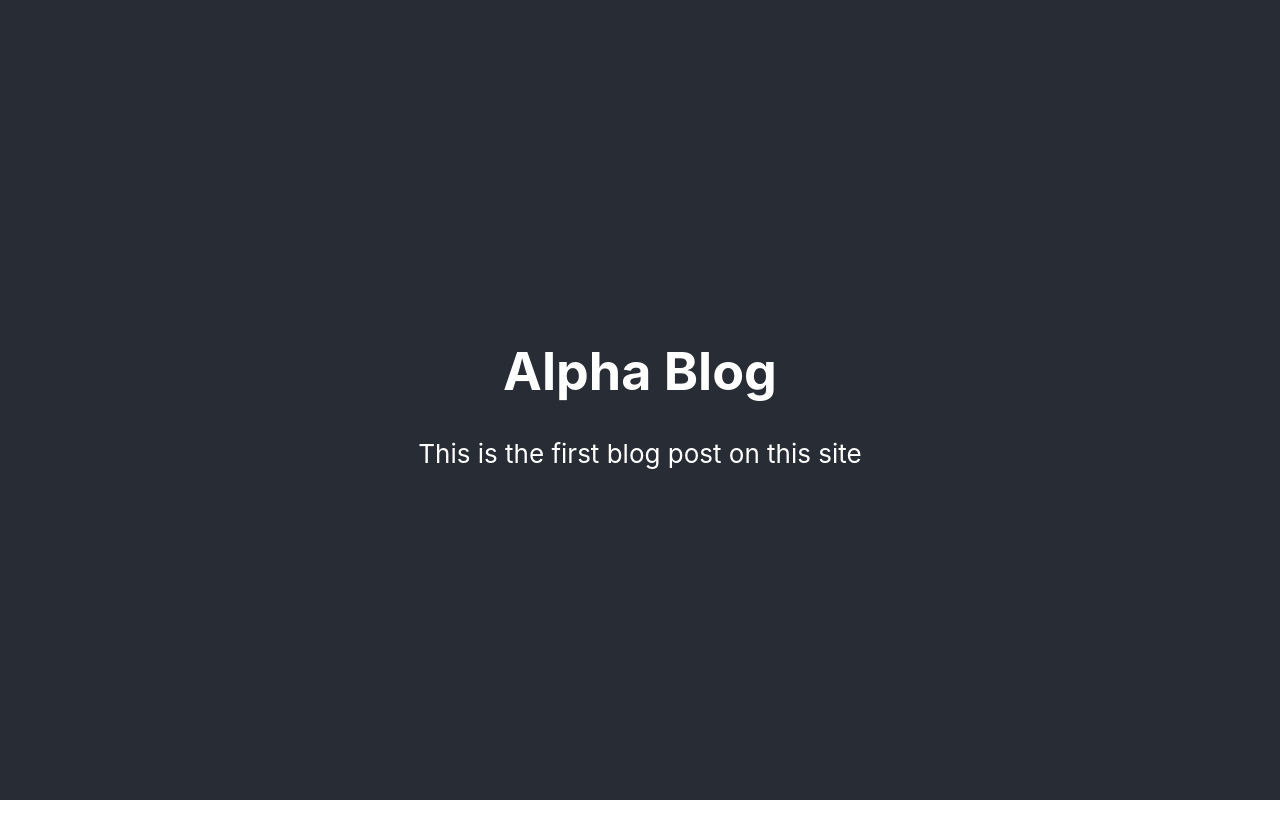
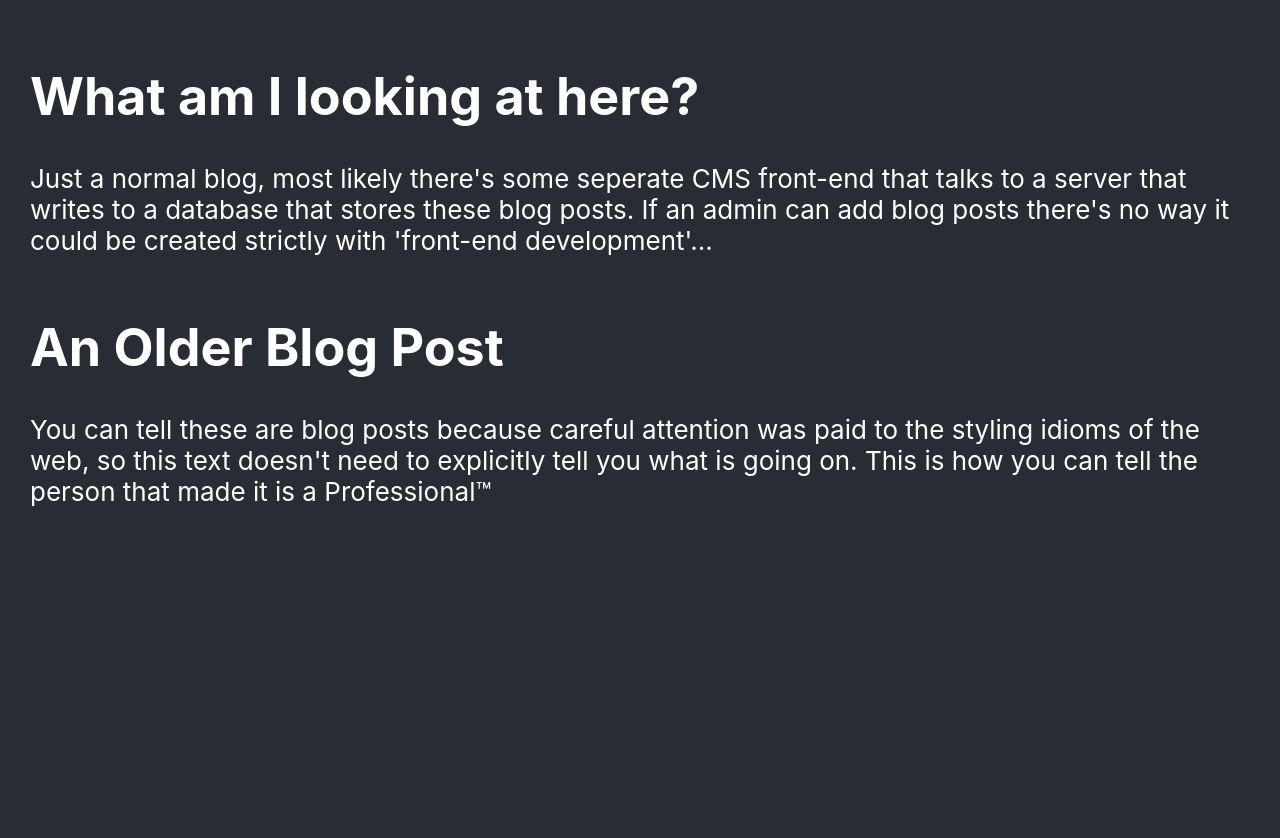
Before and after one commit to TomMahle/isomorphicGitHack, a React (Create React App) app: page / in a window 1280 px wide. Shown: the top 838 px of the page. Before the commit the page ends 800 px from the top, so only its background shows below. Built offline with nearby package versions, Linux system fonts and the light colour scheme; what @isomorphic-git/lightning-fs would draw is missing.

Commit message:
Better copy, committing

```diff
--- a/src/App.css
+++ b/src/App.css
@@ -1,11 +1,10 @@
 .App {
   display: flex;
   flex-direction: column;
-  align-items: center;
   justify-content: center;
-  text-align: center;
   background-color: #282c34;
   min-height: 100vh;
+  padding: 30px;
 }
 
 .App-logo {
@@ -33,7 +32,6 @@
   display: flex;
   flex-direction: column;
   align-items: center;
-  justify-content: center;
   font-size: calc(10px + 2vmin);
   color: white;
 }
--- a/src/SubmitButton.js
+++ b/src/SubmitButton.js
@@ -44,10 +44,10 @@ const SubmitButton = ({ blog, password }) => {
           await git.commit({
             fs,
             dir,
-            message: "this just should not work.",
+            message: `New Blog Post at ${new Date()}`,
             author: {
-              name: "Mr. Test",
-              email: "mrtest@example.com",
+              name: "Admin",
+              email: "Admnin@tommahle.com",
             },
           });
           await git.push({
--- a/src/blogs.json
+++ b/src/blogs.json
@@ -1,6 +1,10 @@
 [
   {
-    "title": "Alpha Blog",
-    "body": "This is the first blog post on this site"
+    "title": "What am I looking at here?",
+    "body": "Just a normal blog, most likely there's some seperate CMS front-end that talks to a server that writes to a database that stores these blog posts. If an admin can add blog posts there's no way it could be created strictly with 'front-end development'..."
+  },
+  {
+    "title": "An Older Blog Post",
+    "body": "You can tell these are blog posts because careful attention was paid to the styling idioms of the web, so this text doesn't need to explicitly tell you what is going on. This is how you can tell the person that made it is a Professional™"
   }
 ]
```
